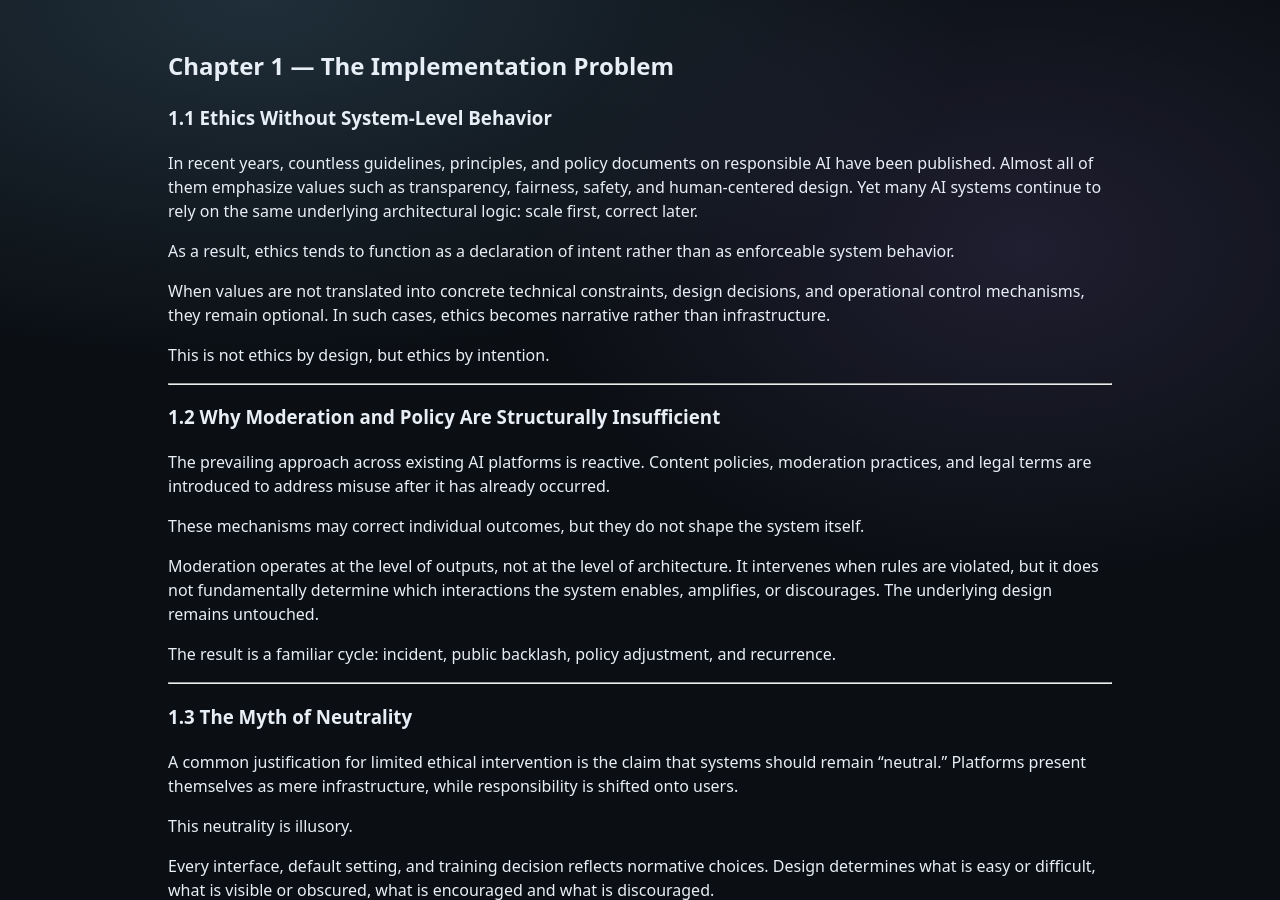
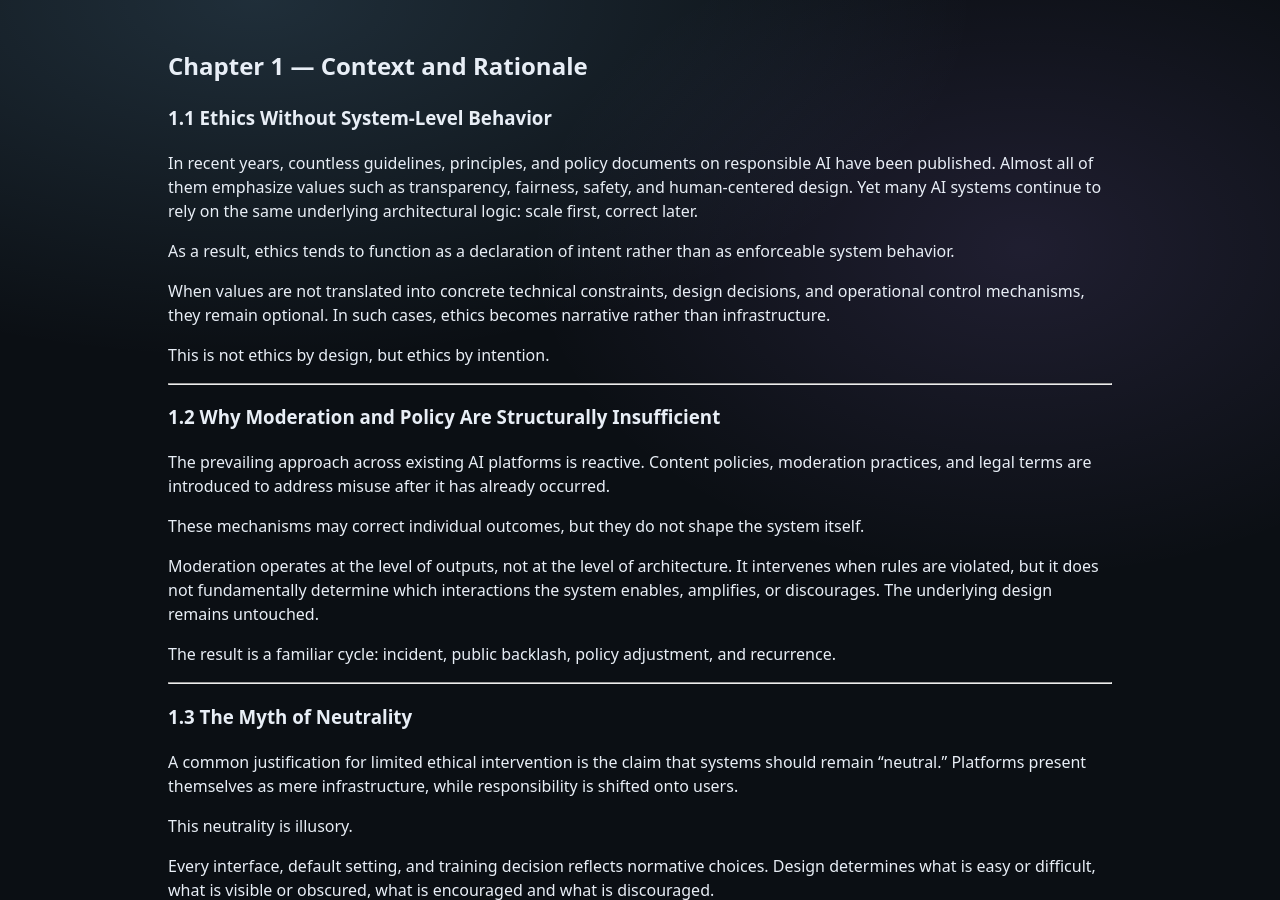
Before and after one commit to MartijnBruzzese/ModelHaven-Studio, a Jekyll site: the page built from WHITE_PAPERS/EN/MODELHAVEN_STUDIO_EN/02_CHAPTER_1_CONTEXT_AND_RATIONALE.md, in a window 1280 px wide and 900 px high. Built offline with Jekyll 4.4.1, drawn with Linux system fonts in a browser that asks for light colours; our own code applies the rules of GitHub Pages for plain Markdown files.

Commit message:
Update 02_CHAPTER_1_CONTEXT_AND_RATIONALE.md

```diff
--- a/WHITE_PAPERS/EN/MODELHAVEN_STUDIO_EN/02_CHAPTER_1_CONTEXT_AND_RATIONALE.md
+++ b/WHITE_PAPERS/EN/MODELHAVEN_STUDIO_EN/02_CHAPTER_1_CONTEXT_AND_RATIONALE.md
@@ -1,6 +1,7 @@
-<a id="chapter-1"></a>
-## Chapter 1 — The Implementation Problem
+<a id="ch-1"></a>
+## Chapter 1 — Context and Rationale
 
+<a id="ch-1-1"></a>
 ### 1.1 Ethics Without System-Level Behavior
 
 In recent years, countless guidelines, principles, and policy documents on responsible AI have been published. Almost all of them emphasize values such as transparency, fairness, safety, and human-centered design. Yet many AI systems continue to rely on the same underlying architectural logic: scale first, correct later.
@@ -13,6 +14,7 @@
 
 ---
 
+<a id="ch-1-2"></a>
 ### 1.2 Why Moderation and Policy Are Structurally Insufficient
 
 The prevailing approach across existing AI platforms is reactive. Content policies, moderation practices, and legal terms are introduced to address misuse after it has already occurred.
@@ -25,6 +27,7 @@
 
 ---
 
+<a id="ch-1-3"></a>
 ### 1.3 The Myth of Neutrality
 
 A common justification for limited ethical intervention is the claim that systems should remain “neutral.” Platforms present themselves as mere infrastructure, while responsibility is shifted onto users.
@@ -39,6 +42,7 @@
 
 ---
 
+<a id="ch-1-4"></a>
 ### 1.4 Scale as an Ethical Stress Test
 
 Many ethical failures do not stem from malicious intent, but from scale.
@@ -49,6 +53,7 @@
 
 ---
 
+<a id="ch-1-5"></a>
 ### 1.5 Post-Hoc Constraints After Public Pressure: The Case of Grok AI
 
 A recent illustration of this pattern can be found in Grok, the AI model developed by xAI.
@@ -59,6 +64,7 @@
 
 ---
 
+<a id="ch-1-6"></a>
 ### 1.6 Design Failures and Malicious Exploitation
 
 Technological harm rarely has a single cause.
@@ -71,6 +77,7 @@
 
 ---
 
+<a id="ch-1-7"></a>
 ### 1.7 The Missing Element: Enforceability
 
 What is largely absent from the current AI landscape is not ethical awareness, but enforceability.
@@ -81,6 +88,7 @@
 
 ---
 
+<a id="ch-1-8"></a>
 ### 1.8 Case Study: Roblox
 
 During the final stages of this white paper, it was reported that the Dutch government had launched an investigation into Roblox due to potential exposure of minors to harmful interactions.
@@ -91,6 +99,7 @@
 
 ---
 
+<a id="ch-1-9"></a>
 ### 1.9 Author’s Note
 
 The examples in this chapter are not intended as condemnations of individual companies or developers.
```
